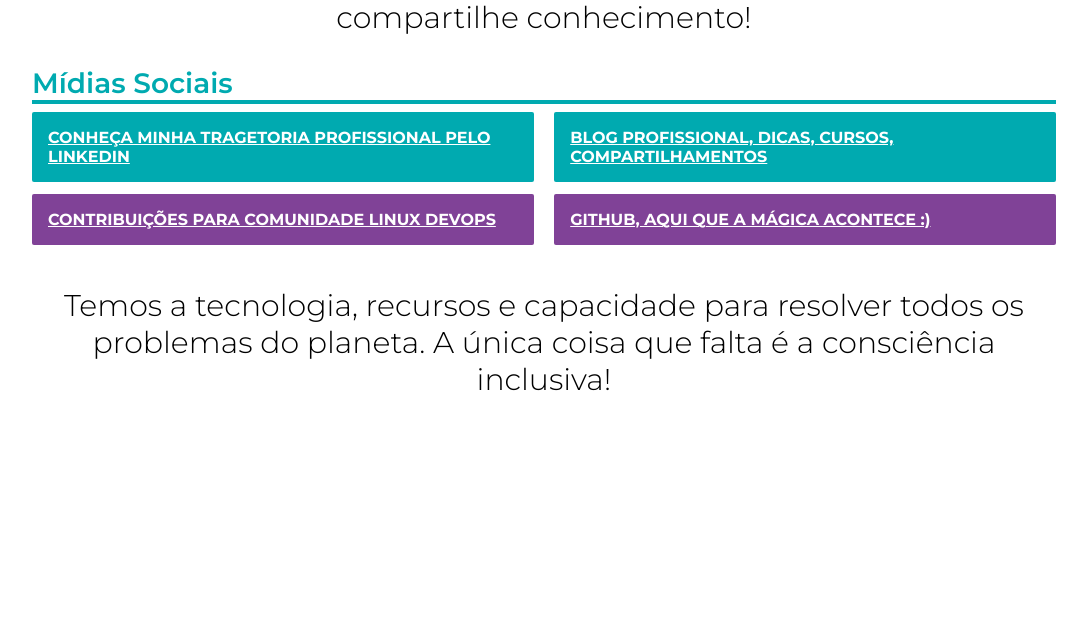
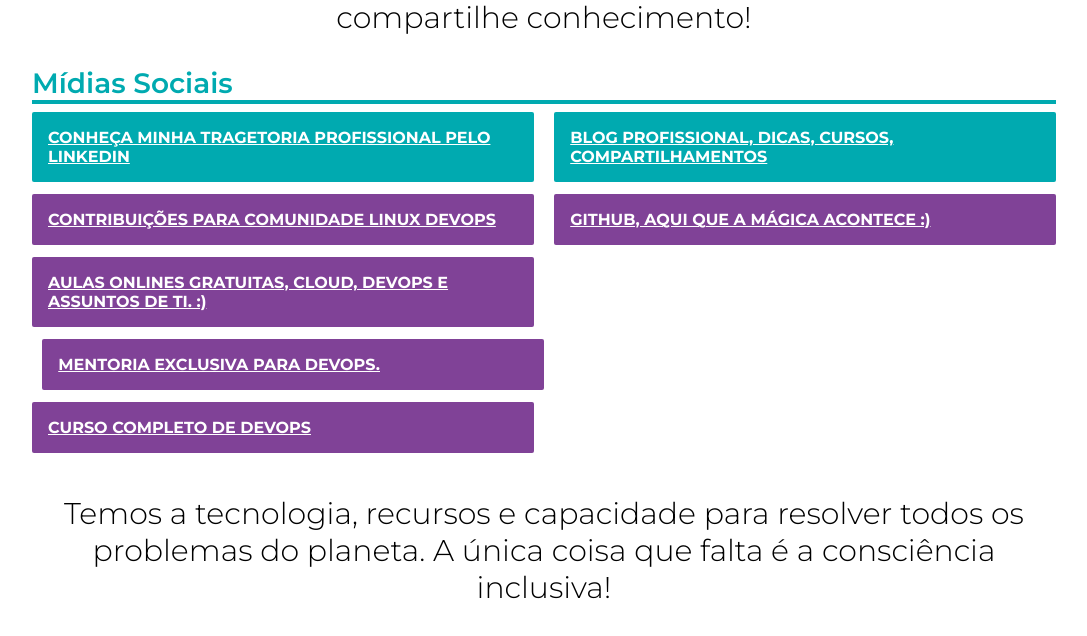
Before and after one commit to 4linux/DevOpsLab-HelloWorld, a Flask app: page / in a window 1280 px wide. Shown: the part 373-1009 px from the top of the page, without its empty margins (96-1183 px from the left). Before the commit the page ends 764 px from the top, so only its background shows below. Run offline with Flask 2, Linux system fonts and the light colour scheme.

Commit message:
Inclusão de site e correção de link

```diff
--- a/templates/index.html
+++ b/templates/index.html
@@ -25,7 +25,7 @@
 
 			<div class="devops-path path">
 				<h1>Mídias Sociais</h1>
-				<a href="https://www.linkedin.com/in/alexandremsg/" class="devops-course course">
+				<a href="https://www.linkedin.com/in/alemonteiroficial/" class="devops-course course">
 					<h2>CONHEÇA MINHA TRAGETORIA PROFISSIONAL PELO LINKEDIN</h2>
 				</a><!--
 				--><a href="#" class="devops-course course">
@@ -34,8 +34,20 @@
 				--><a href="https://www.vivaolinux.com.br/~alexandrevl" class="ops-course course">
 					<h2>CONTRIBUIÇÕES PARA COMUNIDADE LINUX DEVOPS</h2>
 				</a><!--
-				--><a href="https://github.com/alexandremsg" class="ops-course course">
+				--><a href="https://github.com/alemonteiroficial" class="ops-course course">
 					<h2>GITHUB, AQUI QUE A MÁGICA ACONTECE :)</h2>
+				</a>
+				</a><!--
+				--><a href="https://alexandremonteiro.com.br" class="ops-course course">
+					<h2>AULAS ONLINES GRATUITAS, CLOUD, DEVOPS E ASSUNTOS DE TI. :)</h2>
+				</a>
+				</a><!--
+				--><a href="https://alexandremonteiro.com.br/mentoria" class="ops-course course">
+					<h2>MENTORIA EXCLUSIVA PARA DEVOPS.</h2>
+				</a>
+				</a><!--
+				--><a href="https://alexandremonteiro.com.br/squaddevops" class="ops-course course">
+					<h2>CURSO COMPLETO DE DEVOPS</h2>
 				</a>
 			</div>
 
```
